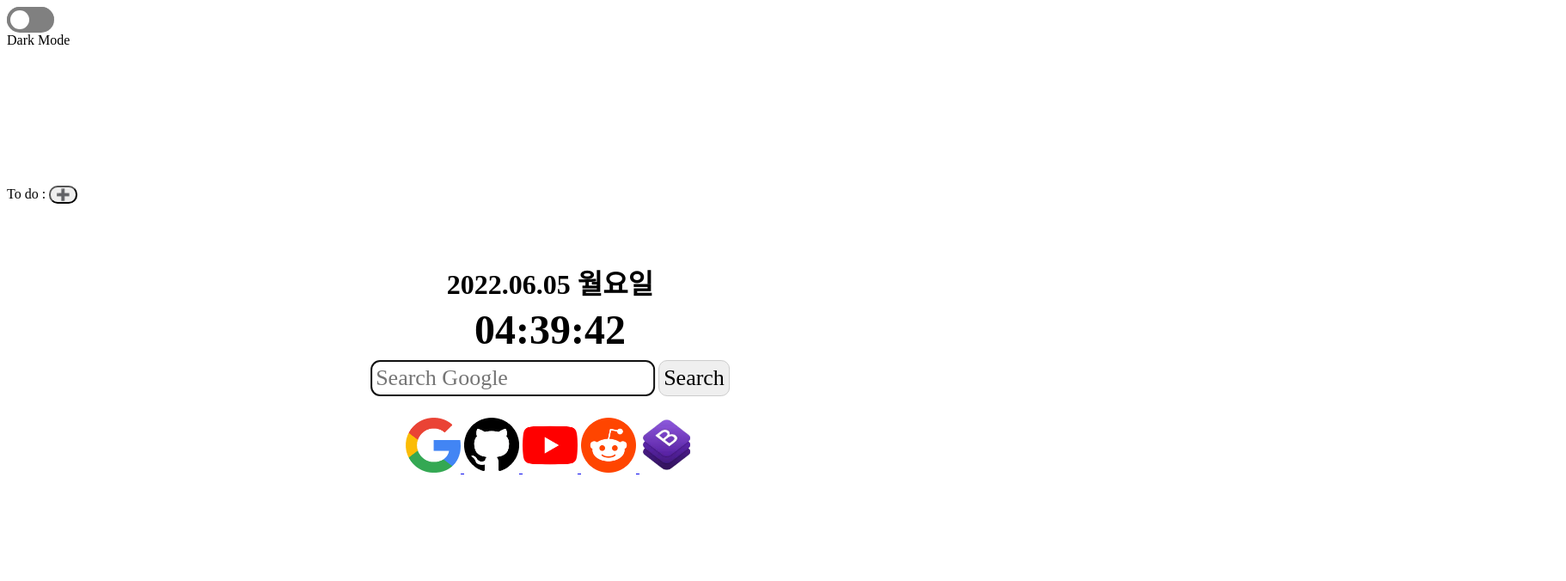
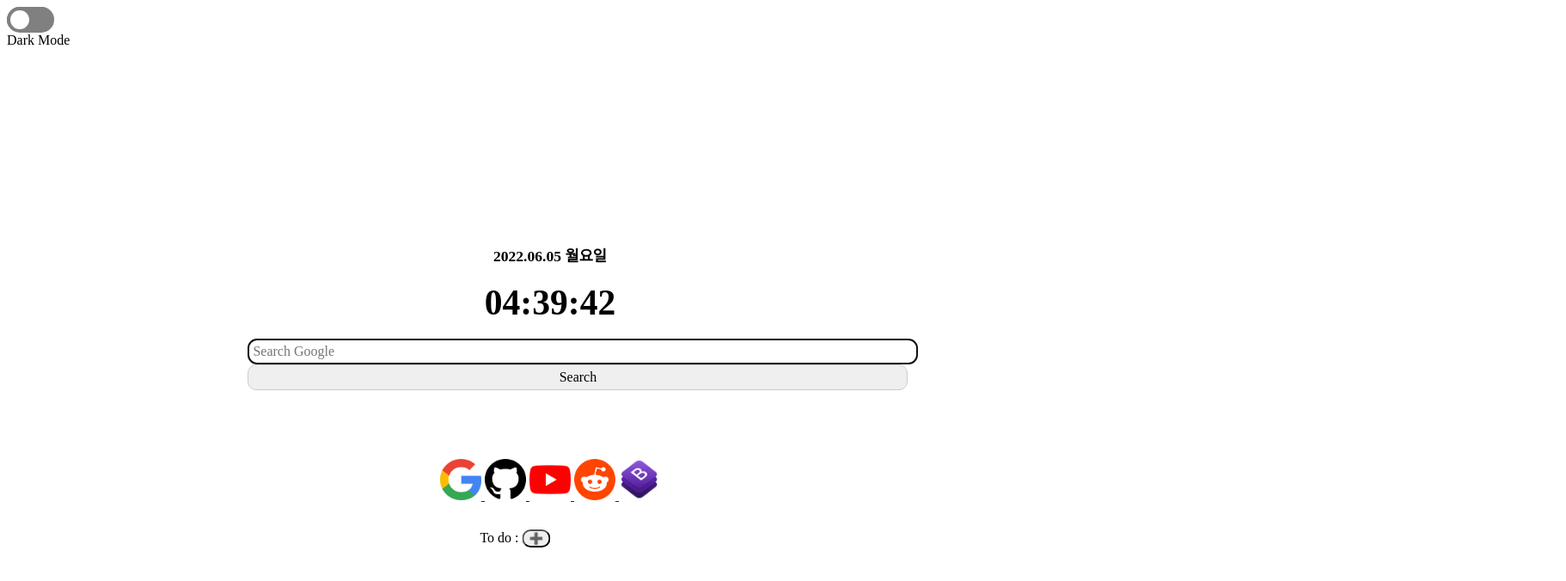
Before and after one commit to ktkalpha/NewTab-mobile, a plain HTML site: page index.html in a window 1280 px wide. Shown: the whole page at 86% size, 1822 px wide, since content can reach past the window. Drawn offline with Linux system fonts and the light colour scheme.

Commit message:
Update index.html

```diff
--- a/index.html
+++ b/index.html
@@ -3,12 +3,14 @@
 <head>
     <meta charset="UTF-8">
     <meta http-equiv="X-UA-Compatible" content="IE=edge">
-    <meta name="viewport" content="width=device-width, initial-scale=1.0">
+    <meta name="viewport" content="width=device-width, height=device-height, initial-scale=1.0">
 
     <!-- bootstrap 5.2 beta -->
 
     <style>
         input{
+            /* text-align: center; */
+            width: 60vw;
             /* round corner */
             border-radius: 10px;
             /* border */
@@ -16,48 +18,51 @@
             /* padding */
             padding: 5px;
             /* font size */
-            font-size: 26px;
+            font-size: 16px;
             /* font family */
             font-family: "나눔스퀘어라운드 Regular";
         }
         #todo{
+            text-align: center;
+            transform: translate(43vw, 50vh);
             font-size: 100%;
+
         }
         #search-bar {
             position: absolute;
-            top: 55%;
-            left: 50%;
+            top: 53%;
+            left: 53vw;
             transform: translate(-50%,-50%);
         }
         #clock {
             padding: 5px;
             /* font size */
-            font-size: 150%;
+            font-size: 130%;
             /* font family */
             font-family: "나눔스퀘어라운드 Regular";
             position: absolute;
-            top: 48%;
+            top: 44%;
             left: 50%;
             transform: translate(-50%,-50%);
         }
         #date {
             padding: 5px;
             /* font size */
-            font-size: 100%;
+            font-size: 55%;
             /* font family */
             font-family: "나눔스퀘어라운드 Regular";
             position: absolute;
-            top: 41%;
+            top: 37%;
             left: 50%;
             transform: translate(-50%,-50%);
         }
         #urls {
-            padding: 5px;
+            padding: 0px;
             /* font size */
             /* font family */
             font-family: "나눔스퀘어라운드 Regular";
             position: absolute;
-            top: 65%;
+            top: 70%;
             left: 50%;
             transform: translate(-50%,-50%);
         }
@@ -132,7 +137,7 @@
     <div id="search-bar">
         <form action="https://www.google.com/search?" method="get" target="_blank">
             <input type="text" name="q" id="textBoxSearch" placeholder="Search Google" />
-            <input type="submit" value="Search" />
+            <input style="" type="submit" value="Search" />
         </form>
     </div>
 
@@ -144,19 +149,19 @@
     </div>
     <div id="urls">
         <a href="https://www.google.com">
-            <img height="64" width="64" src='google.png' href="google.com" />
+            <img height="48" width="48" src='google.png' href="google.com" />
         </a>
         <a href="https://www.github.com">
-           <img height="64" width="64" src='github.png' />
+           <img height="48" width="48" src='github.png' />
         </a>
         <a href="https://www.youtube.com">
-            <img height="64" width="64" src='youtube.png' />
+            <img height="48" width="48" src='youtube.png' />
         </a>
         <a href="https://www.reddit.com">
-            <img height="64" width="64" src='reddi.png' />
+            <img height="48" width="48" src='reddi.png' />
         </a>
         <a href="https://getbootstrap.com/">
-            <img height="64" width="64" src='bootstrap.png' />
+            <img height="48" width="48" src='bootstrap.png' />
         </a>
     </div>
     <div id="todo" style="margin-top: 20vh;">
```
